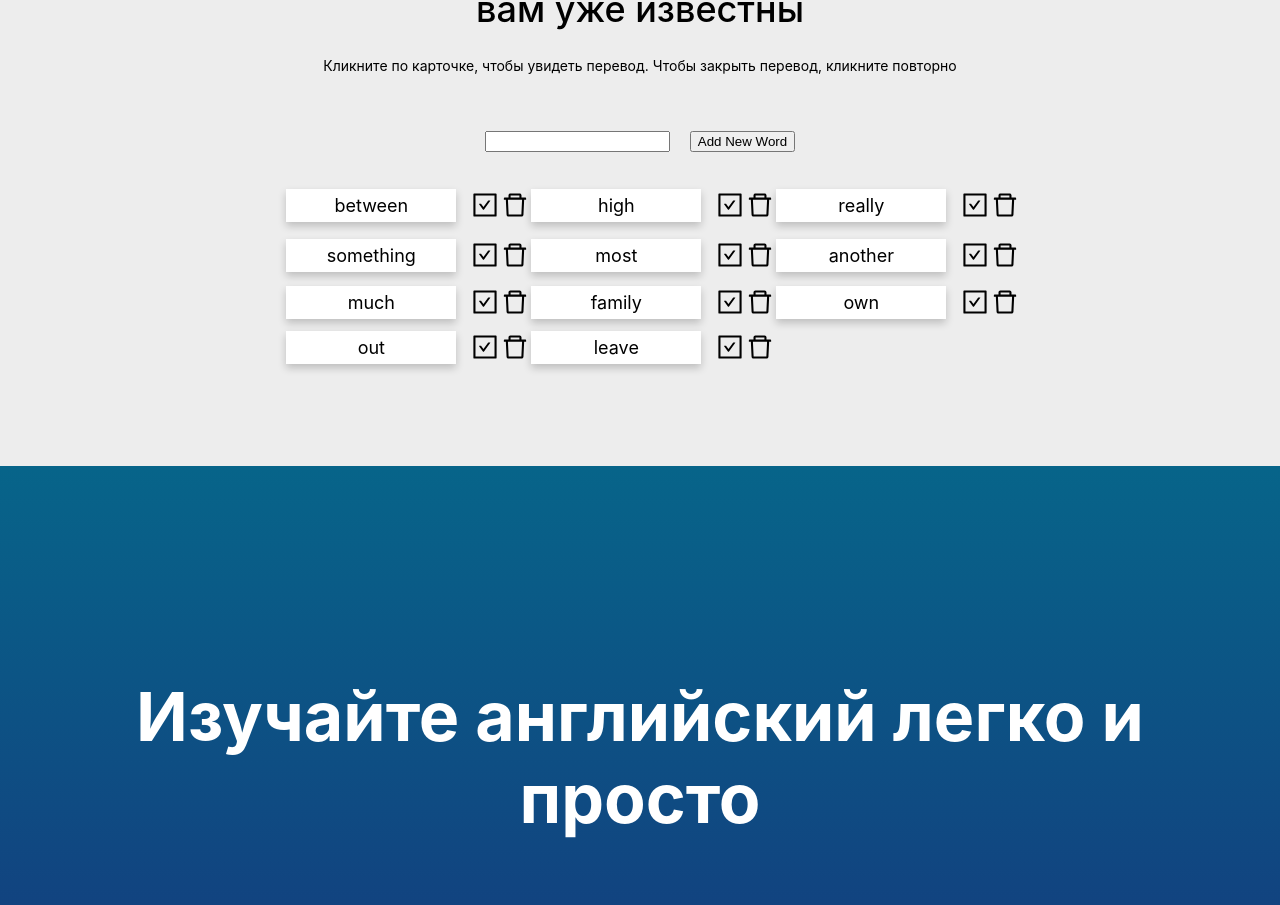
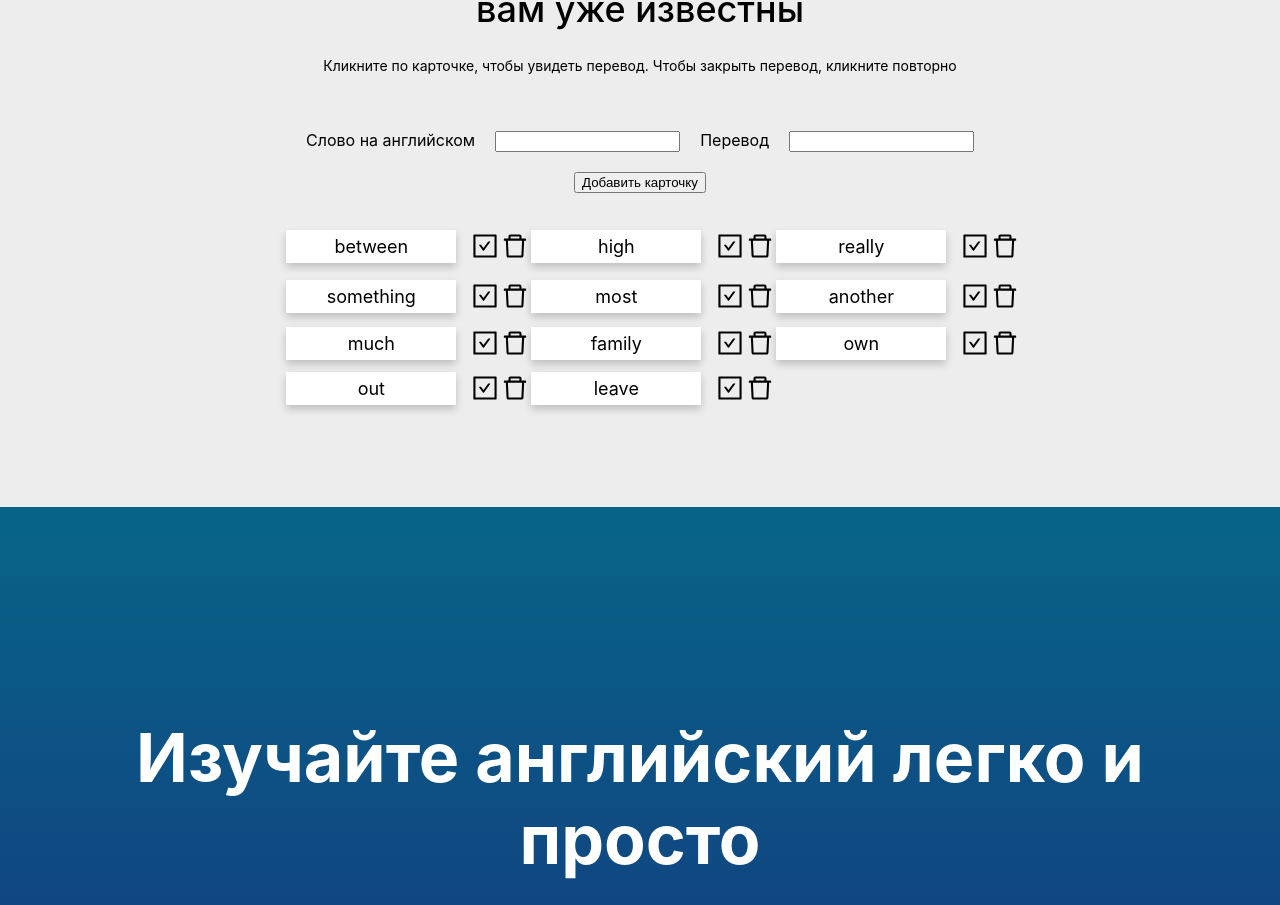
Before and after one commit to apalevich/learn-the-words, a React (Create React App) app: page / in a window 1280 px wide. Shown: the part 1331-2236 px from the top of the page. Built offline with nearby package versions, Linux system fonts and the light colour scheme.

Commit message:
Feature to add cards implemented

```diff
--- a/src/App.js
+++ b/src/App.js
@@ -71,7 +71,6 @@ class App extends Component {
   }
 
   handleDeletedItem = (id) => {
-    console.log(id);
     this.setState(({ wordArr }) => {
       const idx = wordArr.findIndex(item => item.id === id);
       const newWordArr = [
@@ -81,6 +80,20 @@ class App extends Component {
       return {
         wordArr: newWordArr,
       };
+    });
+  }
+
+  handleAddedItem = (rus, eng) => {
+    this.setState(({wordArr}) => {
+      const newWordArr = wordArr;
+      newWordArr.push({
+        eng: eng,
+        rus: rus,
+        id: +new Date(),
+      });
+      return {
+        wordArr: newWordArr
+      }
     });
   }
 
@@ -105,7 +118,7 @@ class App extends Component {
           descr = "Кликните по карточке, чтобы увидеть перевод. Чтобы закрыть перевод, кликните повторно"
           backgroundColor="#ededed"
         >
-          <CardList item={ wordArr } onDeletedItem={ this.handleDeletedItem }/>
+          <CardList item={ wordArr } onDeletedItem={ this.handleDeletedItem } onAddedItem={ this.handleAddedItem }/>
         </ContentBlock>
         <HeaderBlock hideBackground>
           <Header>
--- a/src/components/CardList/index.js
+++ b/src/components/CardList/index.js
@@ -4,24 +4,20 @@ import s from './CardList.module.css';
 
 class CardList extends Component {
     state = {
-        value: '',
-        label: ''
+        eng: '',
+        rus: ''
     }
 
     handleInputChange = (e) => {
-        this.setState({
-            value: e.target.value
-        })
+        const newState = {};
+        newState[e.target.name] = e.target.value;
+        this.setState(newState);
     }
 
     handleSubmitForm = (e) => {
         e.preventDefault();
-        this.setState(({value}) => {
-            return {
-                label: value,
-                value: ''
-            }
-        })
+        const { rus, eng } = this.state;
+        this.props.onAddedItem(rus, eng);
     }
 
     render() {
@@ -36,13 +32,28 @@ class CardList extends Component {
                     className={s.form}
                     onSubmit={this.handleSubmitForm}
                 >
+                    <label htmlFor="eng-word-input">
+                        Слово на английском
+                    </label>
                     <input
                         onChange={this.handleInputChange}
-                        value={this.state.value}
+                        value={this.state.eng}
                         type="text"
+                        name="eng"
+                        id="eng-word-input"
+                    />
+                    <label htmlFor="rus-word-input">
+                        Перевод
+                    </label>
+                    <input
+                        onChange={this.handleInputChange}
+                        value={this.state.rus}
+                        type="text"
+                        name="rus"
+                        id="rus-word-input"
                     />
                     <button>
-                        Add New Word
+                        Добавить карточку
                     </button>
                 </form>
                 <div className={s.root}>
```
